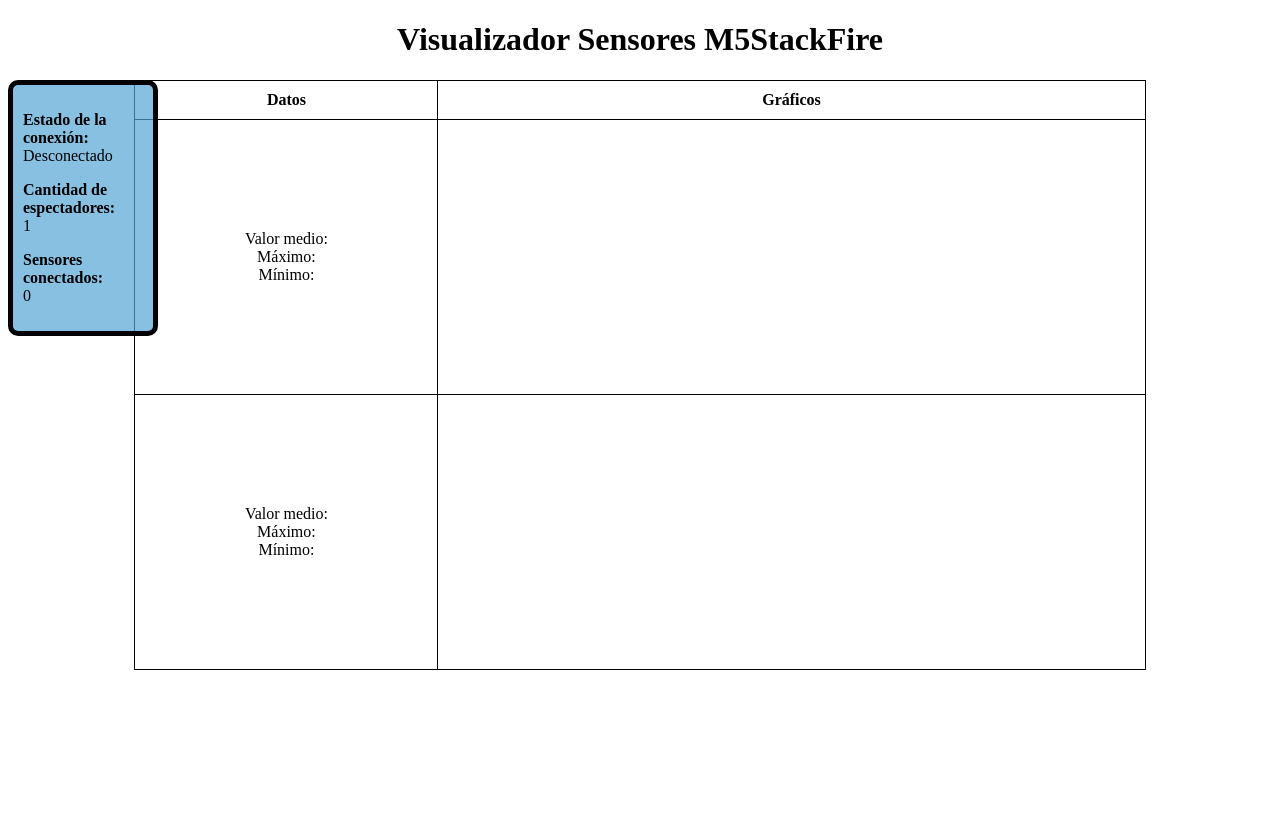
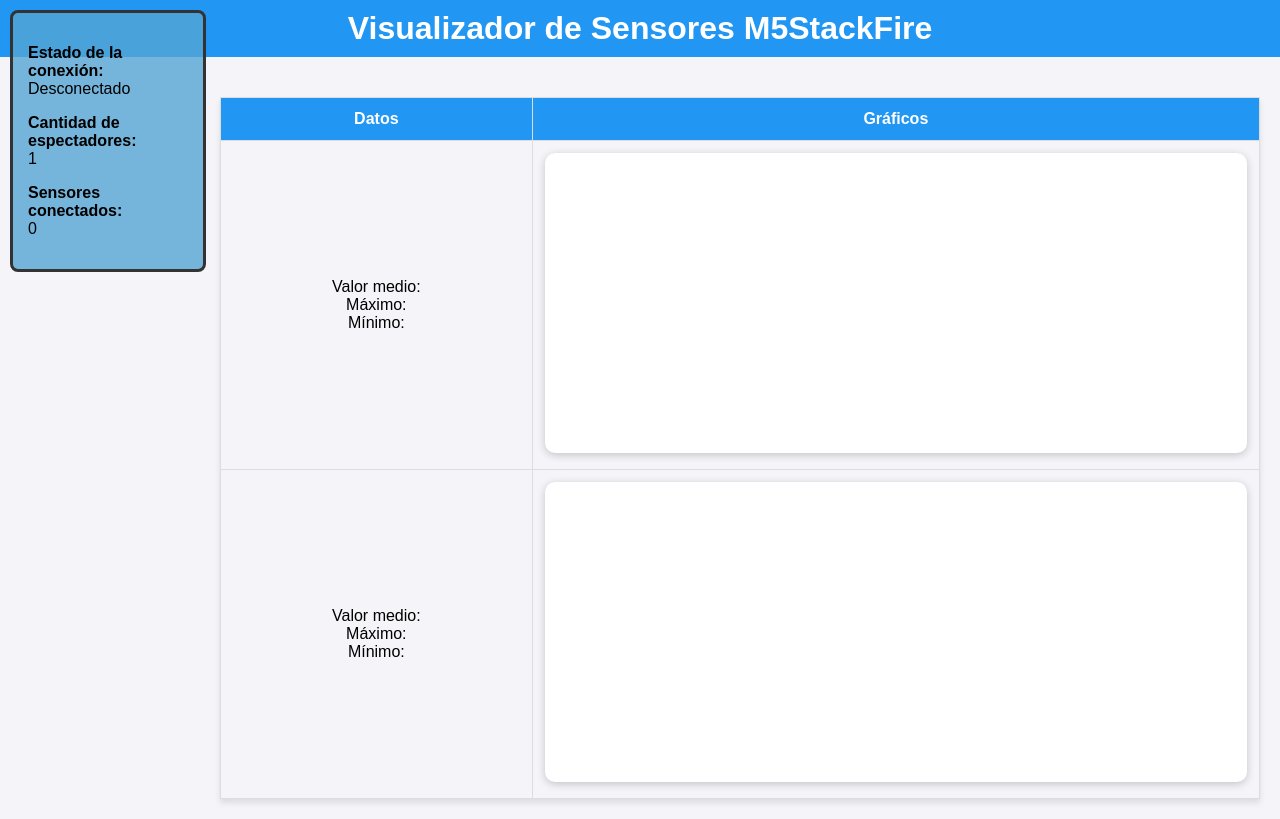
Before and after one commit to Luigiverde4/Rick_DataLogger, a website: page public/client.html in a window 1280 px wide. Drawn offline with nearby package versions, Linux system fonts and the light colour scheme; no server answers.

Commit message:
Mejoras en el estilo de la página del cliente

```diff
--- a/public/client.html
+++ b/public/client.html
@@ -1,20 +1,26 @@
 <!DOCTYPE html>
-<html lang="en">
+<html lang="es">
 <head>
     <meta charset="UTF-8">
-    <title>Cliente</title>
+    <meta name="viewport" content="width=device-width, initial-scale=1.0">
+    <meta http-equiv="X-UA-Compatible" content="ie=edge">
+    <title>Visualizador de Sensores M5StackFire</title>
     <link rel="stylesheet" href="/public/css/client.css">
     <link rel="icon" type="image/x-icon" href="/public/img/GTDM.ico">
 </head>
 <body>
-    <h1>Visualizador Sensores M5StackFire</h1>
-    <div id="divClientes">
+    <header>
+        <h1>Visualizador de Sensores M5StackFire</h1>
+    </header>
+
+    <main>
+        <section id="divClientes">
             <p><strong>Estado de la conexión:</strong><br><span id="estadoServer">Desconectado</span></p>
             <p><strong>Cantidad de espectadores:</strong><br><span id="cantEspect">1</span></p>
             <p><strong>Sensores conectados:</strong><br><span id="cantSensores">0</span></p>
-    </div>
+        </section>
 
-    <main>
+        <section>
             <table>
                 <thead>
                     <tr>
@@ -63,8 +69,7 @@
                     </tr>
                 </tbody>
             </table>
-
-
+        </section>
     </main>
 
     <script src="/node_modules/socket.io/client-dist/socket.io.js"></script>
--- a/public/css/client.css
+++ b/public/css/client.css
@@ -1,41 +1,90 @@
+/* General */
+body {
+    font-family: Arial, sans-serif;
+    margin: 0;
+    padding: 0;
+    background-color: #f4f4f9;
+}
+
+header {
+    background-color: #2196F3;
+    padding: 10px;
+    text-align: center;
+    color: white;
+}
+
 h1 {
-    display: flex;
-    align-items: center;
-    justify-content: center;
+    margin: 0;
+}
+
+/* Panel de clientes */
+#divClientes {
+    position: fixed;
+    border: 3px solid #333;
+    border-radius: 8px;
+    background-color: rgba(86, 166, 212, 0.8);
+    padding: 15px;
+    width: 160px;
+    top: 10px;
+    left: 10px;
 }
 
 main {
-    display: flex;
-    justify-content: center;
-    align-items: center;
+    margin-left: 200px; /* Asegura que no se solape con el panel de clientes */
+    padding: 20px;
 }
 
-#divClientes {
-    position: fixed;
-    border: 5px solid black;
-    border-radius: 10px;
-    background-color: rgb(86, 166, 212,0.7);
-    padding: 10px;
-    width: 120px;
+/* Tabla */
+table {
+    width: 100%;
+    border-collapse: collapse;
+    margin-top: 20px;
+    box-shadow: 0 4px 6px rgba(0, 0, 0, 0.1);
 }
-/*Tabla*/
-table {
-    width: 80%;
-    border-collapse: collapse;
-}
+
 th, td {
-    border: 1px solid #000;
-    padding: 10px;
+    border: 1px solid #ddd;
+    padding: 12px;
     text-align: center;
 }
-.col-2 {
-    width: 30%; /* 2/10 del ancho total */
-}
-.col-rest {
-    width: 70%; /* El resto del ancho */
+
+th {
+    background-color: #2196F3;
+    color: white;
 }
 
-/*Graficos*/
+.col-2 {
+    width: 30%;
+}
+
+.col-rest {
+    width: 70%;
+}
+
+/* Gráficos */
 .grafico {
-    height: 250px;
+    height: 300px;
+    width: 100%;
+    border-radius: 10px;
+    background-color: #fff;
+    box-shadow: 0 2px 8px rgba(0, 0, 0, 0.2);
 }
+
+/* Responsive Design */
+@media (max-width: 768px) {
+    #divClientes {
+        width: 100%;
+        top: auto;
+        left: auto;
+        margin-bottom: 20px;
+    }
+
+    table {
+        width: 100%;
+        font-size: 14px;
+    }
+
+    .col-2, .col-rest {
+        width: 100%;
+    }
+}
```
Lines whose indentation alone changed are shown as unchanged.
